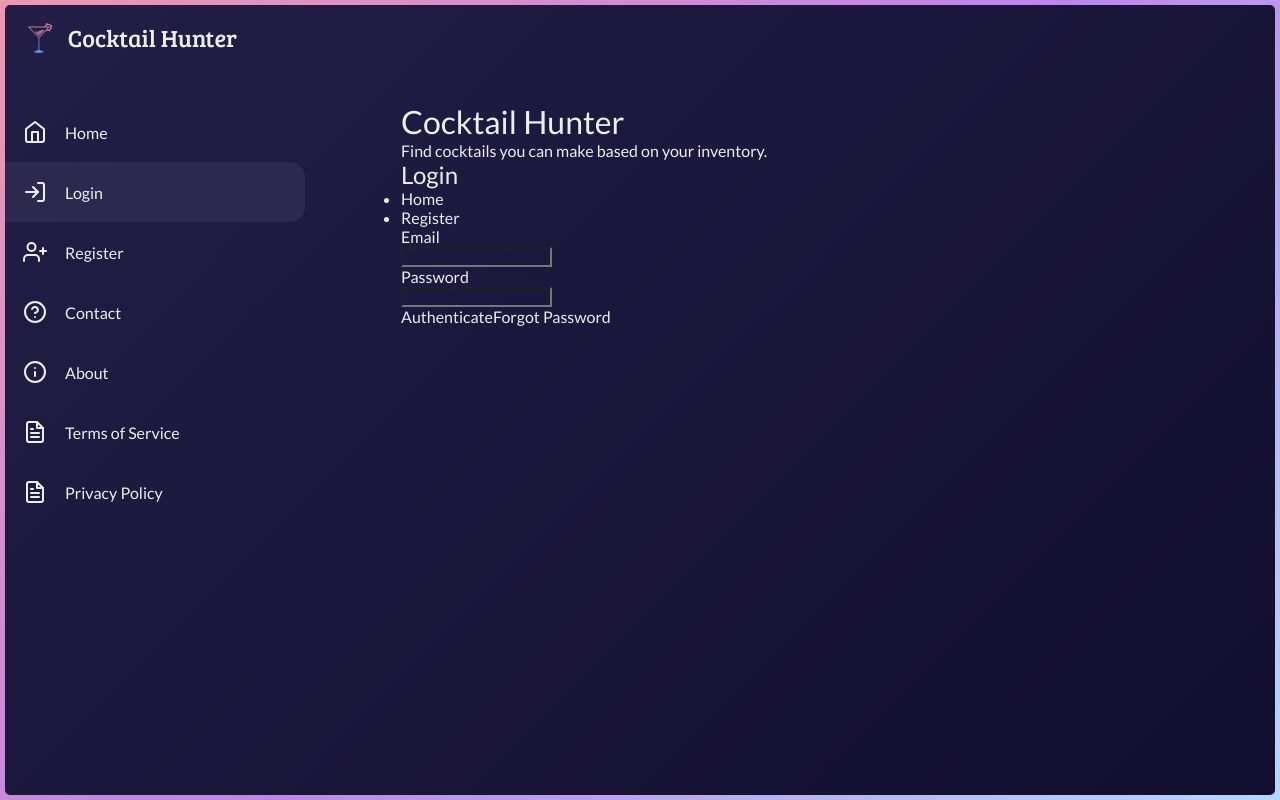
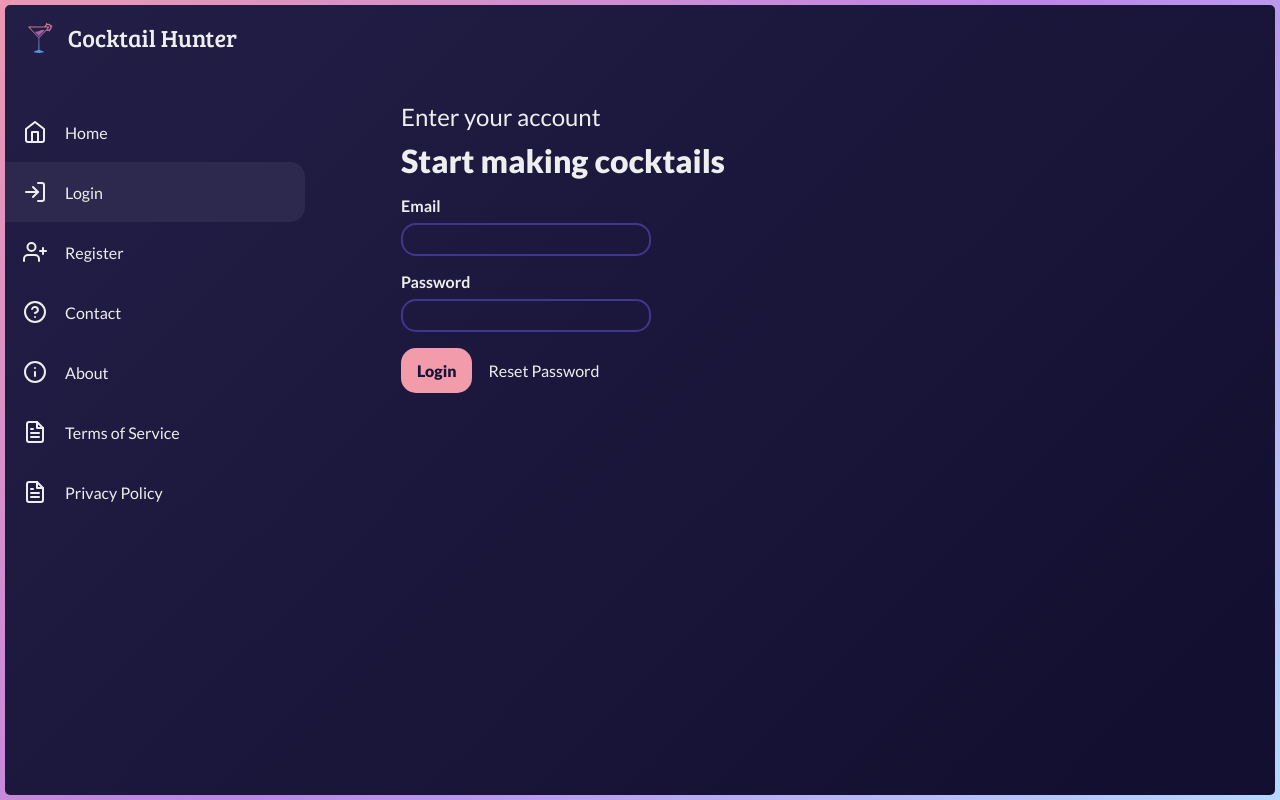
Before and after one commit to Cocktail-Hunter/nextjs, a React (Create React App) app: page /login in a window 1280 px wide. Built offline with nearby package versions, Linux system fonts and the light colour scheme.

Commit message:
Add Login styling

```diff
--- /dev/null
+++ b/src/Pages/Login.scss
@@ -0,0 +1,47 @@
+.page.login {
+  h1 {
+    font-family: "Lato Black";
+    margin-top: .3em;
+  }
+
+  .field {
+    margin: 1em 0;
+
+    p {
+      font-family: "Lato Bold";
+      margin-bottom: .5em;
+    }
+  }
+
+  input {
+    border: solid 2px #3F378A;
+    border-radius: 15px;
+    padding: .5em 1em;
+    width: 100%;
+    max-width: 250px;
+  }
+
+  .actions {
+    display: grid;
+    align-items: center;
+    gap: 1em;
+  }
+
+  button {
+    background: #F29BAB;
+    color: #181437;
+    padding: .8em 1em;
+    border-radius: 15px;
+    font-family: "Lato Black";
+  }
+
+  a:hover {
+    text-decoration: underline;
+  }
+}
+
+@media only screen and (min-width: 300px) {
+  .page.login .actions {
+    grid-template-columns: auto auto 1fr;
+  }
+}
--- a/src/Pages/Login.tsx
+++ b/src/Pages/Login.tsx
@@ -1,6 +1,8 @@
 import React, { useCallback, useEffect, useState } from "react";
 import { Link, useHistory } from "react-router-dom";
 import { ILoginPayload } from "../interfaces";
+
+import "./Login.scss";
 
 function Login() {
   const history = useHistory();
@@ -64,30 +66,19 @@ function Login() {
 
   return (
     <div className="page login">
-      <h1>Cocktail Hunter</h1>
-      <p>Find cocktails you can make based on your inventory.</p>
-      <h2>Login</h2>
-      <nav>
-        <ul>
-          <li>
-            <Link to="/">Home</Link>
-          </li>
-          <li>
-            <Link to="/register">Register</Link>
-          </li>
-        </ul>
-      </nav>
+      <h2>Enter your account</h2>
+      <h1>Start making cocktails</h1>
       <section>
         <div className="fields">
-          <label>
+          <div className="field">
             <p>Email</p>
             {warnEmail.length > 0 && <p>ERROR: {warnEmail}</p>}
             <input
               value={email}
               onChange={e => setEmail(e.target.value)}
             />
-          </label>
-          <label>
+          </div>
+          <div className="field">
             <p>Password</p>
             {warnPass.length > 0 && <p>ERROR: {warnPass}</p>}
             <input
@@ -95,17 +86,17 @@ function Login() {
               onChange={e => setPassword(e.target.value)}
               type="password"
             />
-          </label>
+          </div>
         </div>
         {warn.length > 0 && <p>ERROR: {warn}</p>}
-        <button onClick={login}>
-          Authenticate
-        </button>
-        <Link to="/forgot-password">
-          <button>
-            Forgot Password
+        <div className="actions">
+          <button onClick={login}>
+            Login
           </button>
-        </Link>
+          <Link to="/forgot-password">
+            Reset Password
+          </Link>
+        </div>
       </section>
     </div>
   );
```
